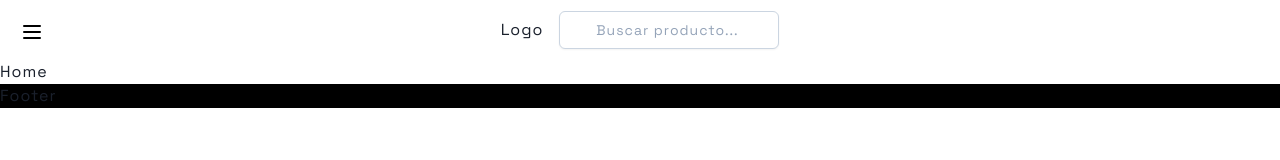
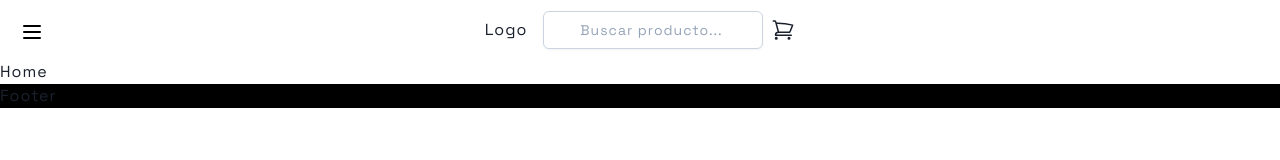
Before and after one commit to DavidReque/store, a Next.js app: page / in a window 1280 px wide. Shown: the top 160 px of the page. Built offline with nearby package versions, Linux system fonts and the light colour scheme.

Commit message:
cart icon

```diff
--- /dev/null
+++ b/components/Cart.jsx
@@ -0,0 +1,12 @@
+import React from 'react'
+
+export default function Cart () {
+  return (
+    <div>
+      <svg xmlns='http://www.w3.org/2000/svg' fill='none' viewBox='0 0 24 24' strokeWidth={1.5} stroke='currentColor' className='w-6 h-6'>
+        <path strokeLinecap='round' strokeLinejoin='round' d='M2.25 3h1.386c.51 0 .955.343 1.087.835l.383 1.437M7.5 14.25a3 3 0 00-3 3h15.75m-12.75-3h11.218c1.121-2.3 2.1-4.684 2.924-7.138a60.114 60.114 0 00-16.536-1.84M7.5 14.25L5.106 5.272M6 20.25a.75.75 0 11-1.5 0 .75.75 0 011.5 0zm12.75 0a.75.75 0 11-1.5 0 .75.75 0 011.5 0z' />
+      </svg>
+
+    </div>
+  )
+}
--- a/components/Header.jsx
+++ b/components/Header.jsx
@@ -1,5 +1,6 @@
 'use client'
 
+import Cart from './Cart'
 import Search from './Search'
 import SideBar from './SideBar'
 import Link from 'next/link'
@@ -14,6 +15,9 @@ export default function Header () {
       <div className='flex justify-center items-center'>
         <Search />
       </div>
+      <div>
+        <Cart />
+      </div>
     </header>
   )
 }
```
